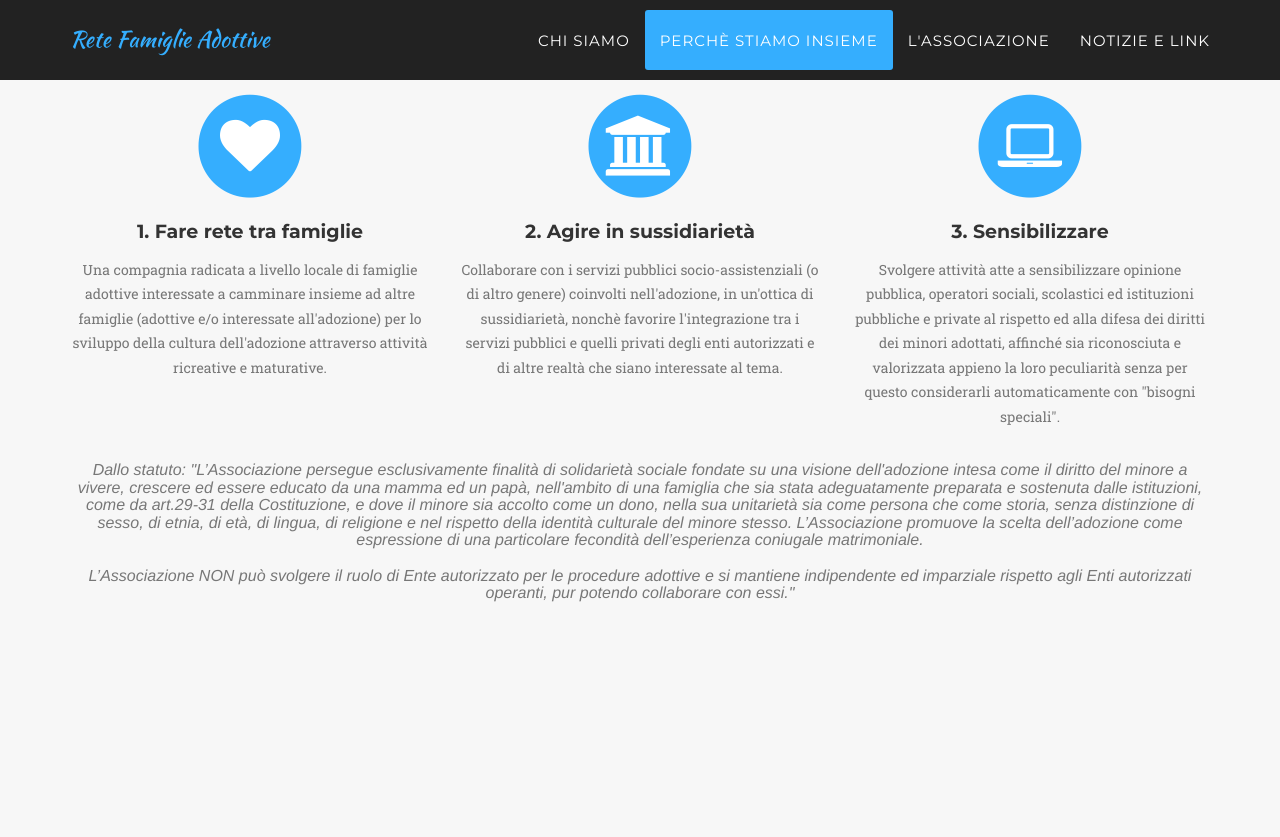
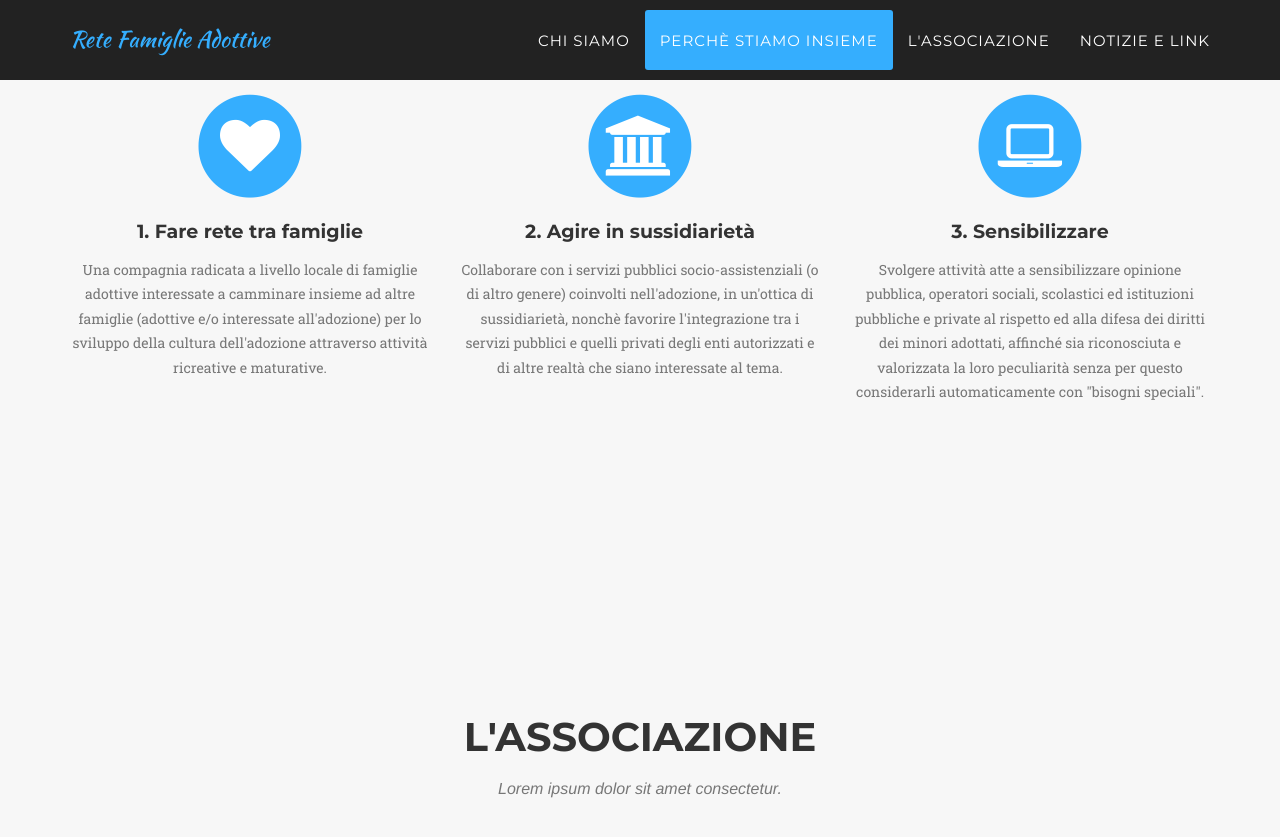
Before and after one commit to ggentili/rfa, a Jekyll site: the page built from index.html, in a window 1280 px wide and 900 px high, scrolled down 1391 px. Shown: the top 837 px of the window. Built offline with Jekyll 4.4.1, drawn with Linux system fonts in a browser that asks for light colours; some web fonts are replaced.

Commit message:
Update portfolio_grid.html

```diff
--- a/_includes/portfolio_grid.html
+++ b/_includes/portfolio_grid.html
@@ -42,26 +42,9 @@
                     <h4 class="service-heading">3. Sensibilizzare</h4>
                     <p class="text-muted">Svolgere attività atte a sensibilizzare opinione pubblica, operatori sociali,
                         scolastici ed istituzioni pubbliche e private al rispetto ed alla difesa dei diritti dei minori adottati,
-                        affinché sia riconosciuta e valorizzata appieno la loro peculiarità
+                        affinché sia riconosciuta e valorizzata la loro peculiarità
                         senza per questo considerarli automaticamente con "bisogni speciali".<br>
                     </p>
-                </div>
-            </div>
-
-            <div class="row">
-                <div class="col-lg-12 text-center">
-                    <h3 class="section-subheading text-muted">
-Dallo statuto: "L’Associazione persegue esclusivamente finalità di solidarietà sociale fondate su una visione
-dell&#39;adozione intesa come il diritto del minore a vivere, crescere ed essere educato da una mamma ed
-un papà, nell&#39;ambito di una famiglia che sia stata adeguatamente preparata e sostenuta dalle
-istituzioni, come da art.29-31 della Costituzione, e dove il minore sia accolto come un dono, nella sua
-unitarietà sia come persona che come storia, senza distinzione di sesso, di etnia, di età, di lingua, di
-religione e nel rispetto della identità culturale del minore stesso. L’Associazione promuove la scelta
-dell’adozione come espressione di una particolare fecondità dell’esperienza coniugale matrimoniale.<br>
-<br>
-L’Associazione NON può svolgere il ruolo di Ente autorizzato per le procedure adottive e si mantiene
-indipendente ed imparziale rispetto agli Enti autorizzati operanti, pur potendo collaborare con essi."<br>
-                    </h3>
                 </div>
             </div>
 
```
